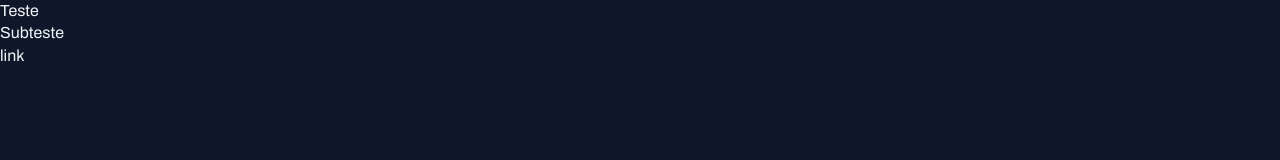
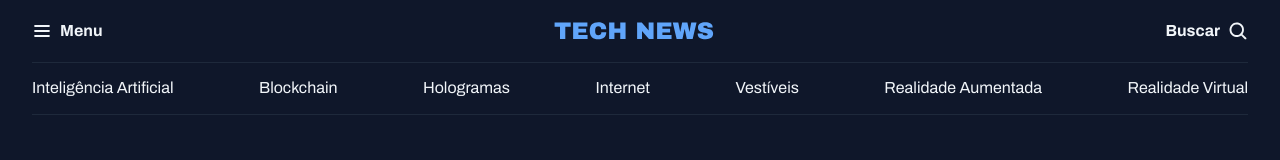
Before and after one commit to creisbarbosa/news-portal, a plain HTML site: page index.html in a window 1280 px wide. Drawn offline with Linux system fonts and the light colour scheme.

Commit message:
assets and headers

```diff
--- a/index.html
+++ b/index.html
@@ -13,8 +13,29 @@
   <link href="https://fonts.googleapis.com/css2?family=Archivo:ital,wght@0,100..900;1,100..900&family=Poppins:wght@400;600;800&display=swap" rel="stylesheet">
 </head>
 <body>
-  <h1>Teste</h1>
-  <h2>Subteste</h2>
-  <a href="#">link</a>
+  <header class="container">
+    <nav id="primary" class="grid grid-flow-col">
+      <div>
+        <img src="assets/icons/list.svg" alt="ícone de mene">
+        <strong>Menu</strong>
+      </div>
+      <div>
+        <img src="assets/logo.svg" alt="Tech news logo">
+      </div>
+      <div>
+        <strong>Buscar</strong>
+        <img src="assets/icons/magnifying-glass.svg" alt="ícone de lupa para pesquisa">
+      </div>
+    </nav>
+    <nav id="secondary" class="grid grid-flow-col">
+      <a href="#">Inteligência Artificial</a>
+      <a href="#">Blockchain</a>
+      <a href="#">Hologramas</a>
+      <a href="#">Internet</a>
+      <a href="#">Vestíveis</a>
+      <a href="#">Realidade Aumentada</a>
+      <a href="#">Realidade  Virtual</a>
+    </nav>
+  </header>
 </body>
 </html>
--- a/styles/global.css
+++ b/styles/global.css
@@ -47,3 +47,18 @@ a:hover {
 h1, h2, h3 {
   font: inherit;
 }
+
+.container {
+  max-width: 1280px;
+  padding-inline: 32px;
+  margin-inline: auto;
+}
+
+/* utility-first */
+.grid {
+  display: grid;
+}
+
+.grid-flow-col {
+  grid-auto-flow: column;
+}
--- /dev/null
+++ b/styles/header.css
@@ -0,0 +1,21 @@
+#primary {
+  padding-block: 20px;
+  div {
+    display: flex;
+    align-items: center;
+    gap: 8px;
+  }
+  div:nth-child(2) {
+    margin-inline: auto;
+  }
+  div:nth-child(3) {
+    justify-self: end;
+  }
+}
+
+#secondary {
+  padding-block: 14px;
+  border: solid 1px var(--stroke-color);
+  border-inline: none;
+  justify-content: space-between;
+}
--- a/styles/index.css
+++ b/styles/index.css
@@ -1 +1,2 @@
 @import url(global.css);
+@import url(header.css);
```
Also changed, not shown: assets/ads.png (renamed from assets/images/Ads.png), assets/icons/arrow-right-hover.svg (renamed from assets/arrow-right.svg), assets/icons/arrow-right.svg (added), assets/icons/list.svg (renamed from assets/list.svg), assets/icons/magnifying-glass.svg (renamed from assets/magnifying-glass.svg).
